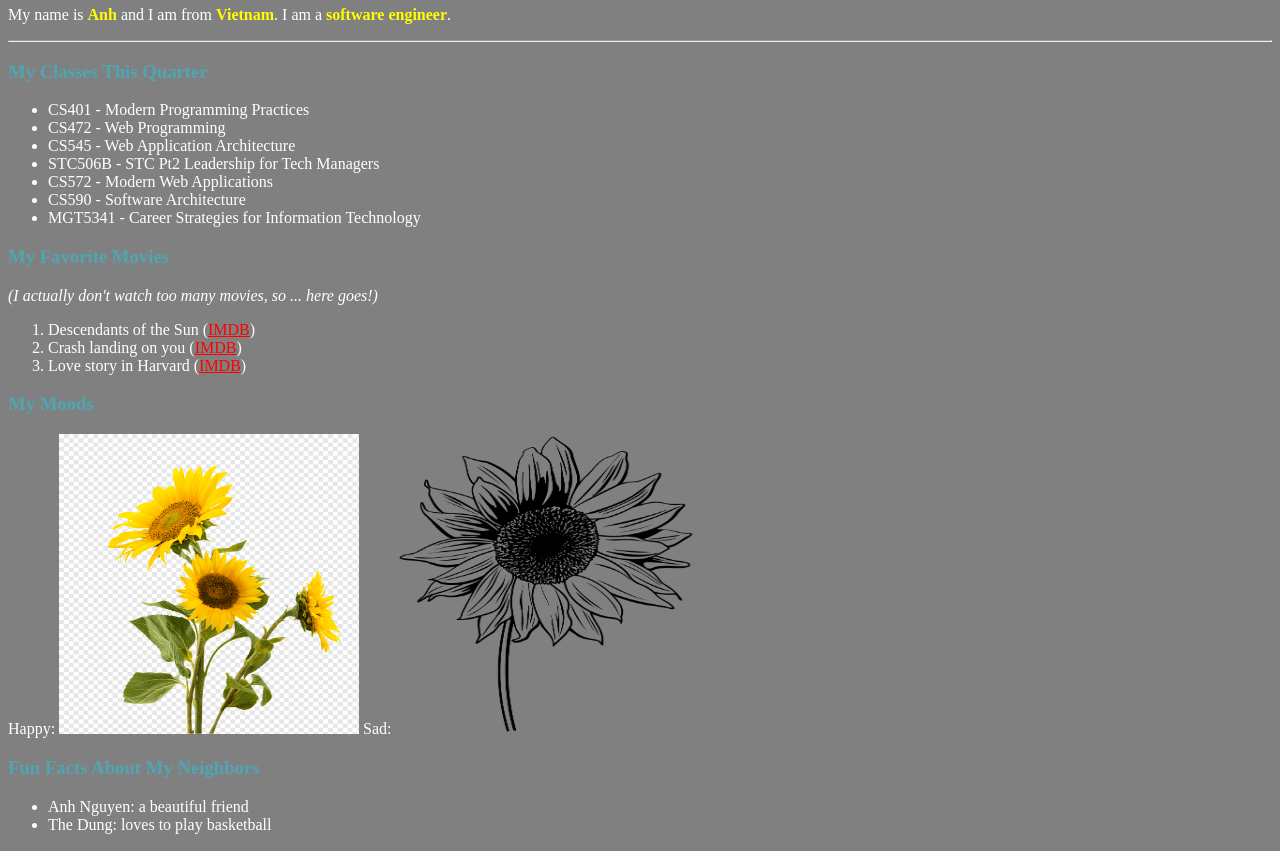
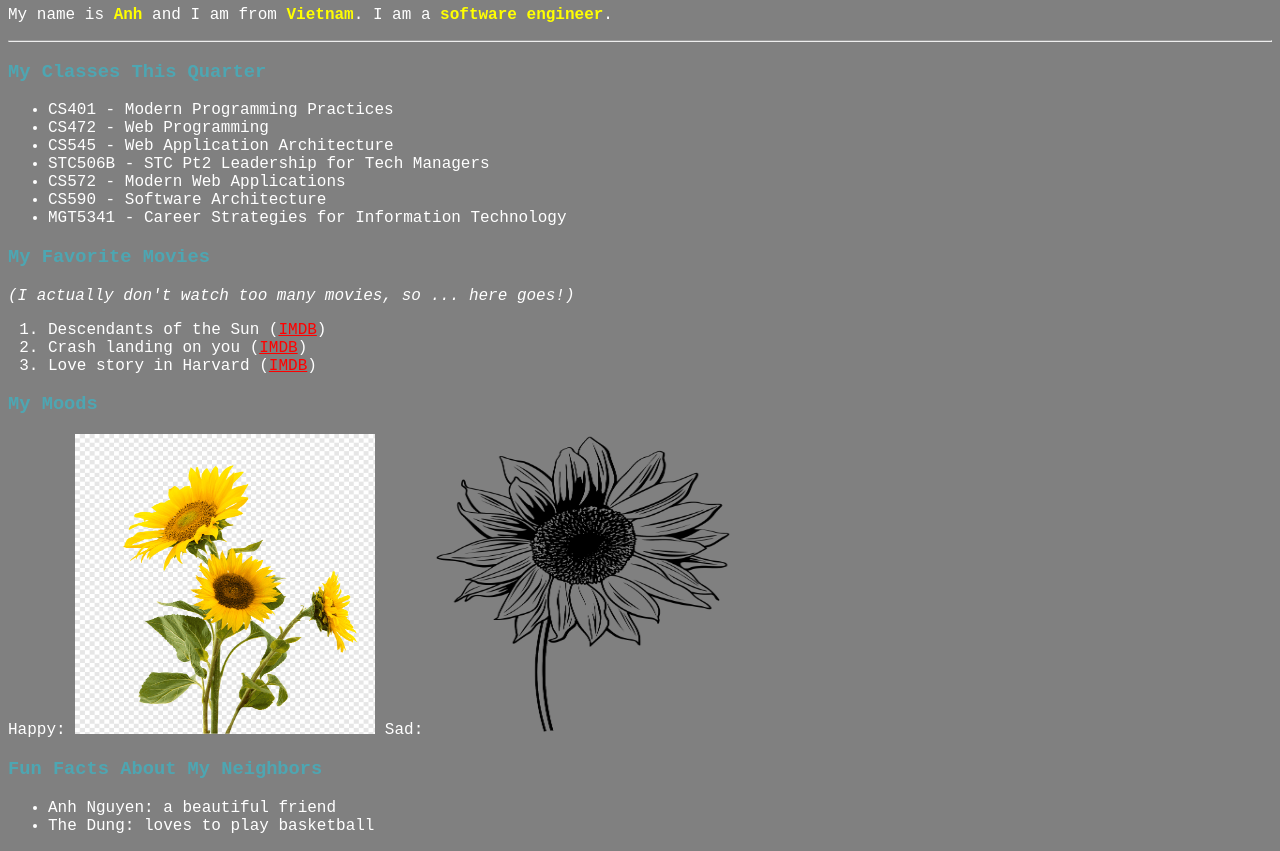
Before and after one commit to lamanh82/lamanh.github.io, a plain HTML site: page lab2/aboutme.html in a window 1280 px wide. Shown: the part 74-925 px from the top of the page. Drawn offline with Linux system fonts and the light colour scheme.

Commit message:
Fixed font family error

```diff
--- a/lab2/css/styleme.css
+++ b/lab2/css/styleme.css
@@ -1,6 +1,6 @@
 body {
     background-color: gray;
-    font-family: ''Courier New', Courier, monospace';
+    font-family: 'Courier New', Courier, monospace;
     color: white;
     text-align: left;
 }
```
